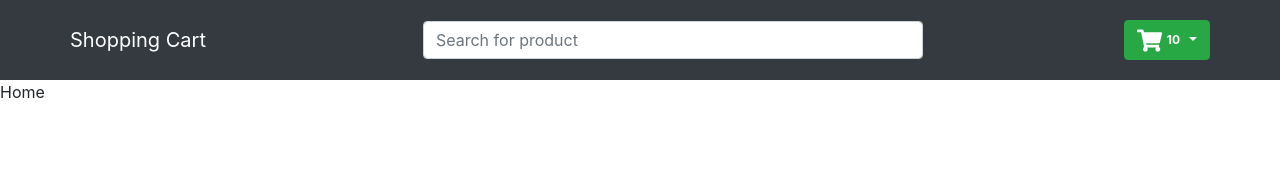
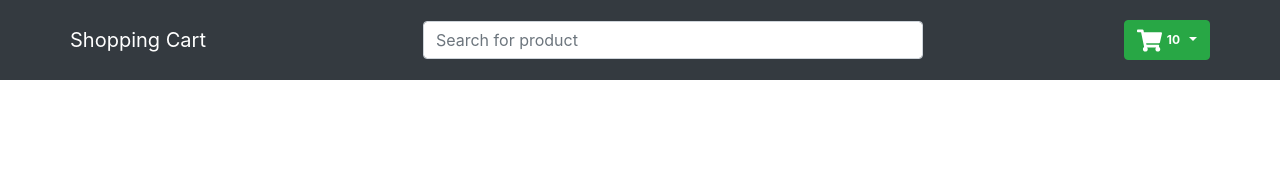
Before and after one commit to yashshamnani/Shopping-Cart, a React (Create React App) app: page / in a window 1280 px wide. Shown: the top 170 px of the page. Built offline with nearby package versions, Linux system fonts and the light colour scheme.

Commit message:
home page UI

```diff
--- a/src/components/Home.js
+++ b/src/components/Home.js
@@ -1,8 +1,24 @@
 import React from 'react'
+import { CartState } from '../context/Context'
+import SingleProduct from './SingleProduct';
+import './styles.css'
+const Home = () => {
 
-const Home = () => {
+   const {state : {products}} =  CartState()
+   console.log(products);
   return (
-    <div>Home</div>
+    <div className='home'>
+    {/* <Filter /> left component */}
+    <div className='productContainer'>
+        {
+            products.map((prod)=>{
+             return (
+                <SingleProduct prod={prod} key={prod.id}></SingleProduct>
+             )
+            })
+        }
+    </div>
+    </div>
   )
 }
 
--- /dev/null
+++ b/src/components/SingleProduct.js
@@ -0,0 +1,12 @@
+import React from 'react'
+
+const SingleProduct = ({prod}) => {
+
+  return (
+    <div>
+
+    </div>
+  )
+}
+
+export default SingleProduct
--- /dev/null
+++ b/src/components/styles.css
@@ -0,0 +1,12 @@
+.home{
+    display: flex;
+}
+
+.productContainer{
+
+    display: flex;
+    width: 78%;
+    padding: 20px;
+    flex-wrap: wrap;
+    justify-content: space-around;
+}
--- a/src/context/Context.js
+++ b/src/context/Context.js
@@ -1,6 +1,9 @@
-import React from 'react'
+import React, { useContext, useReducer } from 'react'
 import { createContext } from 'react'
 import faker from 'faker'
+import { cartReducer } from './Reducers';
+
+
 const Cart = createContext();
 
 const Context = ({children}) => {
@@ -15,10 +18,19 @@
 
     }))
 
-    console.log(products)
+    // console.log(products)
+    const [state,dispatch] = useReducer(cartReducer,{
+        products : products,
+        Cart : []
+    })
   return (
-     <Cart.Provider>{children}</Cart.Provider>
+     <Cart.Provider value ={{state,dispatch}}>{children}</Cart.Provider>
   )
 }
 
 export default Context
+
+export const CartState = ()=>{
+    return useContext(Cart)
+
+}
--- a/src/context/Reducers.js
+++ b/src/context/Reducers.js
@@ -0,0 +1,6 @@
+export const cartReducer = (state,action) =>{
+    return (
+        <>
+        </>
+    )
+}
```
